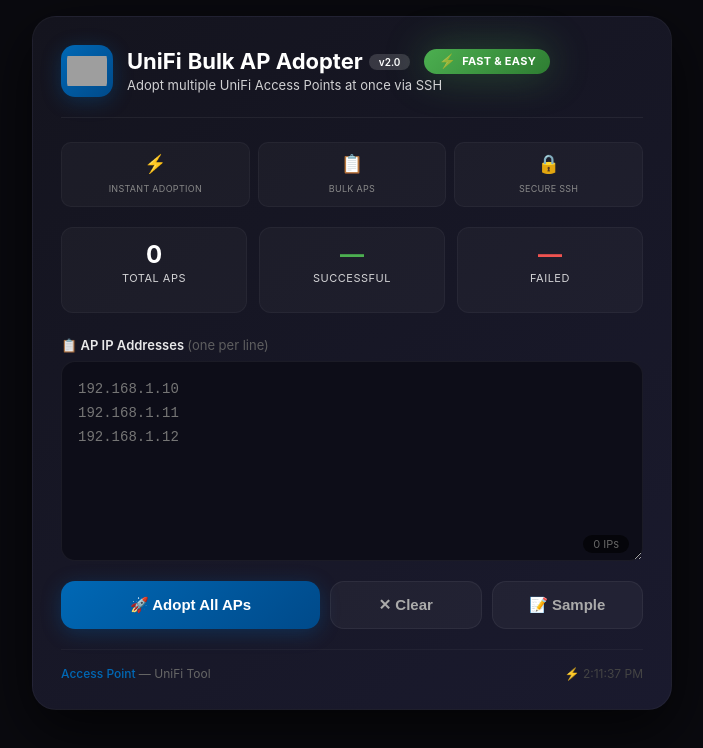
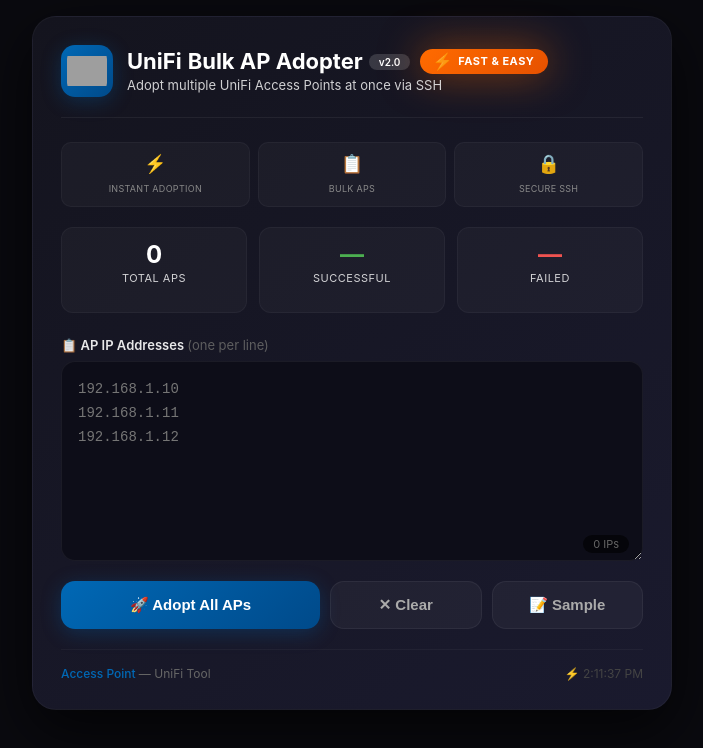
Before and after one commit to UdomEk/unifi-bulk-adopter, a website: page frontend/index.html in a window 1280 px wide. Shown: the whole page, without its empty margins (288-991 px from the left). Drawn offline with Linux system fonts and the light colour scheme; grey boxes are pictures that could not be loaded.

Commit message:
Update index.html

```diff
--- a/frontend/index.html
+++ b/frontend/index.html
@@ -110,16 +110,16 @@
       display: inline-flex;
       align-items: center;
       gap: 6px;
-      background: linear-gradient(135deg, #4CAF50, #2e7d32);
+      background: linear-gradient(135deg, #ff6b00, #e65100);
       color: #fff;
       font-size: 11px;
       font-weight: 700;
       padding: 4px 14px;
       border-radius: 20px;
-      margin-left: 8px;
+      margin-left: 4px;
       animation: pulse-glow 2s ease-in-out infinite;
-      box-shadow: 0 0 20px rgba(76, 175, 80, 0.2);
-      letter-spacing: 0.3px;
+      box-shadow: 0 0 20px rgba(255, 107, 0, 0.25);
+      letter-spacing: 0.5px;
       text-transform: uppercase;
     }
 
@@ -129,13 +129,13 @@
     }
 
     @keyframes pulse-glow {
-      0%, 100% { box-shadow: 0 0 20px rgba(76, 175, 80, 0.2); }
-      50% { box-shadow: 0 0 40px rgba(76, 175, 80, 0.4); }
+      0%, 100% { box-shadow: 0 0 20px rgba(255, 107, 0, 0.25); }
+      50% { box-shadow: 0 0 40px rgba(255, 107, 0, 0.5); }
     }
 
     @keyframes flash {
-      0%, 100% { opacity: 1; }
-      50% { opacity: 0.3; }
+      0%, 100% { opacity: 1; transform: scale(1); }
+      50% { opacity: 0.4; transform: scale(1.2); }
     }
 
     /* ===== FEATURE HIGHLIGHTS ===== */
@@ -152,6 +152,12 @@
       padding: 10px 8px;
       text-align: center;
       border: 1px solid rgba(255, 255, 255, 0.04);
+      transition: all 0.3s ease;
+    }
+
+    .feature-item:hover {
+      background: rgba(255, 255, 255, 0.06);
+      transform: translateY(-2px);
     }
 
     .feature-item .icon {
@@ -604,7 +610,7 @@
             <span class="unifi-text">UniFi</span> Bulk AP Adopter
             <span class="badge">v2.0</span>
             <span class="speed-badge">
-              <span class="lightning">⚡</span> Fast & Easy
+              <span class="lightning">⚡</span> FAST & EASY
             </span>
           </h1>
           <div class="subtitle">Adopt multiple UniFi Access Points at once via SSH</div>
```
